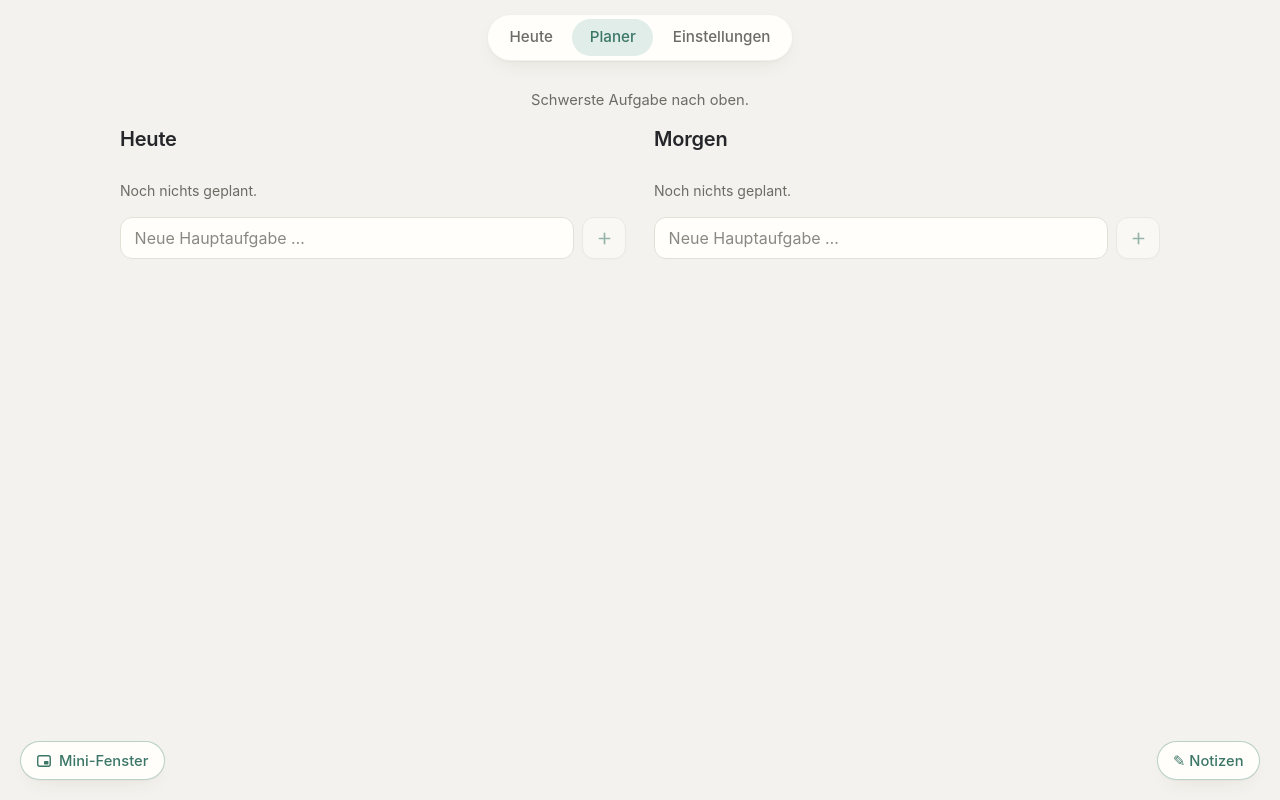
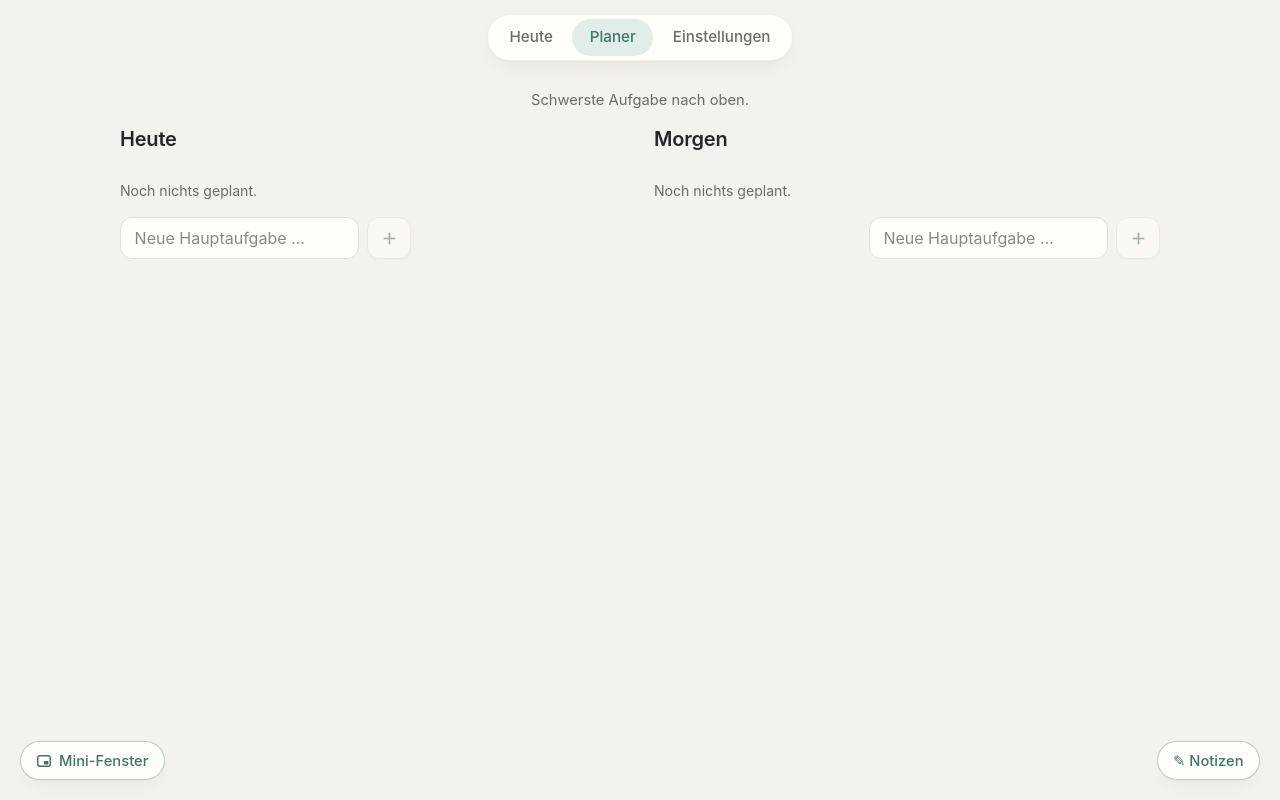
Before and after one commit to bahri-a/tagesplan, a React (Vite) app: page / in a window 1280 px wide. Both pictures are taken after a click on the button "Jetzt planen". Built offline with nearby package versions, Linux system fonts and the light colour scheme.

Commit message:
Planer: Eingabe wächst mit dem Text, bei „Morgen“ rechts
Co-Authored-By: Claude Opus 5.5 <noreply@anthropic.com>
Claude-Session: https://claude.ai/code/session_01Kyv4RzNZtGcHQz3Rpb9GjT

```diff
--- a/src/screens/PlanScreen.tsx
+++ b/src/screens/PlanScreen.tsx
@@ -317,6 +317,8 @@ function DayColumn(props: DayColumnProps) {
           value={newTitle}
           placeholder={T.plan.newTask}
           aria-label={`${T.plan.newTask} (${label})`}
+          // Wächst mit dem Text, von der Länge des Platzhalters bis zu einer ruhigen Obergrenze.
+          style={{ width: `calc(${Math.min(Math.max(newTitle.length, T.plan.newTask.length) + 2, 36)}ch + 1.7em)` }}
           onChange={(e) => setNewTitle(e.target.value)}
         />
         <button type="submit" className="btn new-task-add" disabled={!newTitle.trim()} aria-label={T.plan.add} title={T.plan.add}>
--- a/src/screens/plan.css
+++ b/src/screens/plan.css
@@ -25,6 +25,7 @@
 }
 
 .plan-column {
+  min-width: 0;
   display: flex;
   flex-direction: column;
   gap: 0.75rem;
@@ -51,6 +52,18 @@
 .new-task {
   display: flex;
   gap: 0.5rem;
+  max-width: 100%;
+  align-self: flex-start;
+}
+
+.new-task .input {
+  flex: 0 1 auto;
+  min-width: 0;
+}
+
+/* „Morgen“ hat seine Eingabe rechts, damit man die beiden Tage auf einen Blick unterscheidet. */
+.plan-column:nth-child(2) .new-task {
+  align-self: flex-end;
 }
 
 /* „Hinzufügen“ als schlichtes Plus in der Akzentfarbe, damit die Zeile ruhig bleibt. */
```
